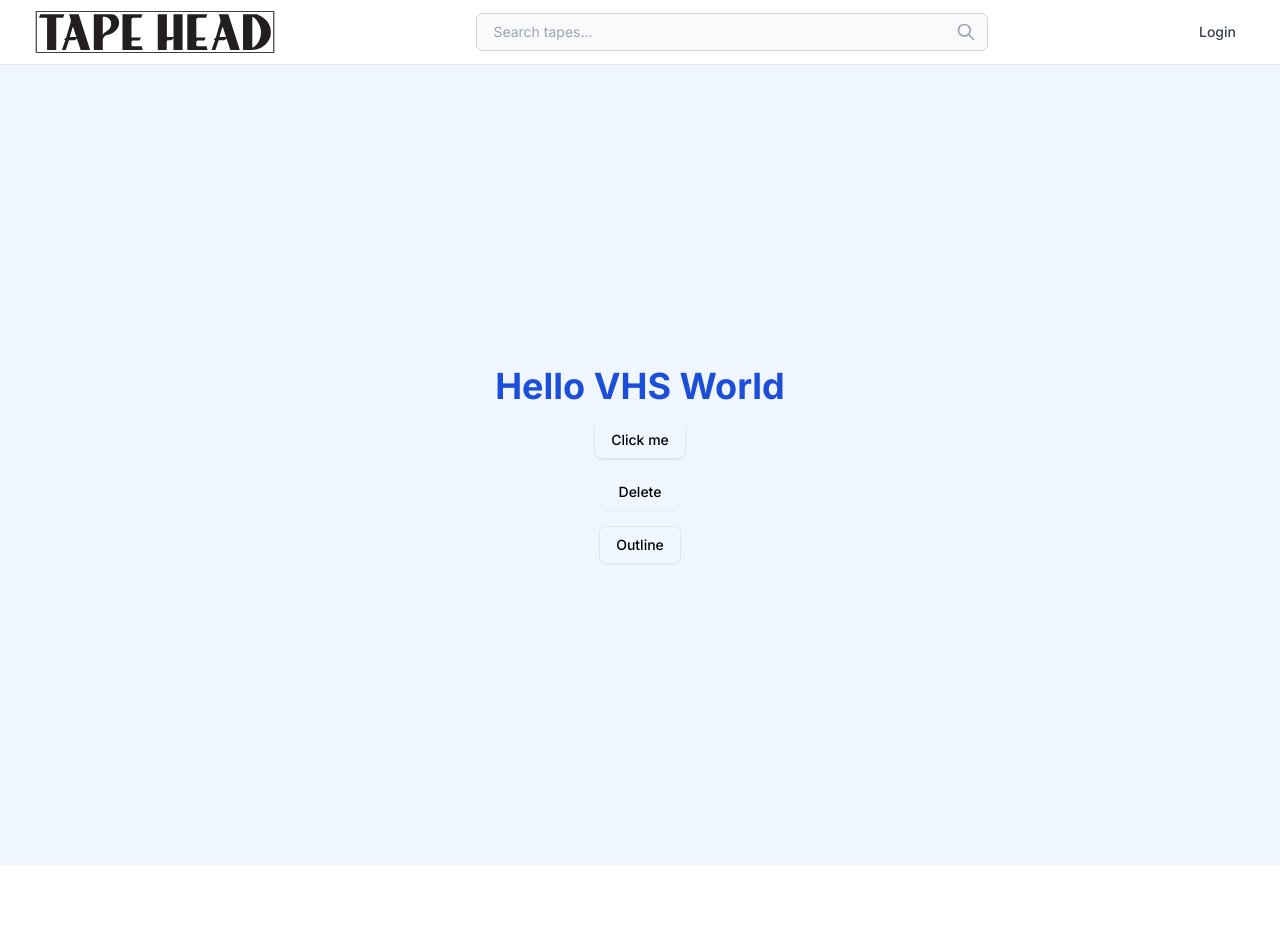
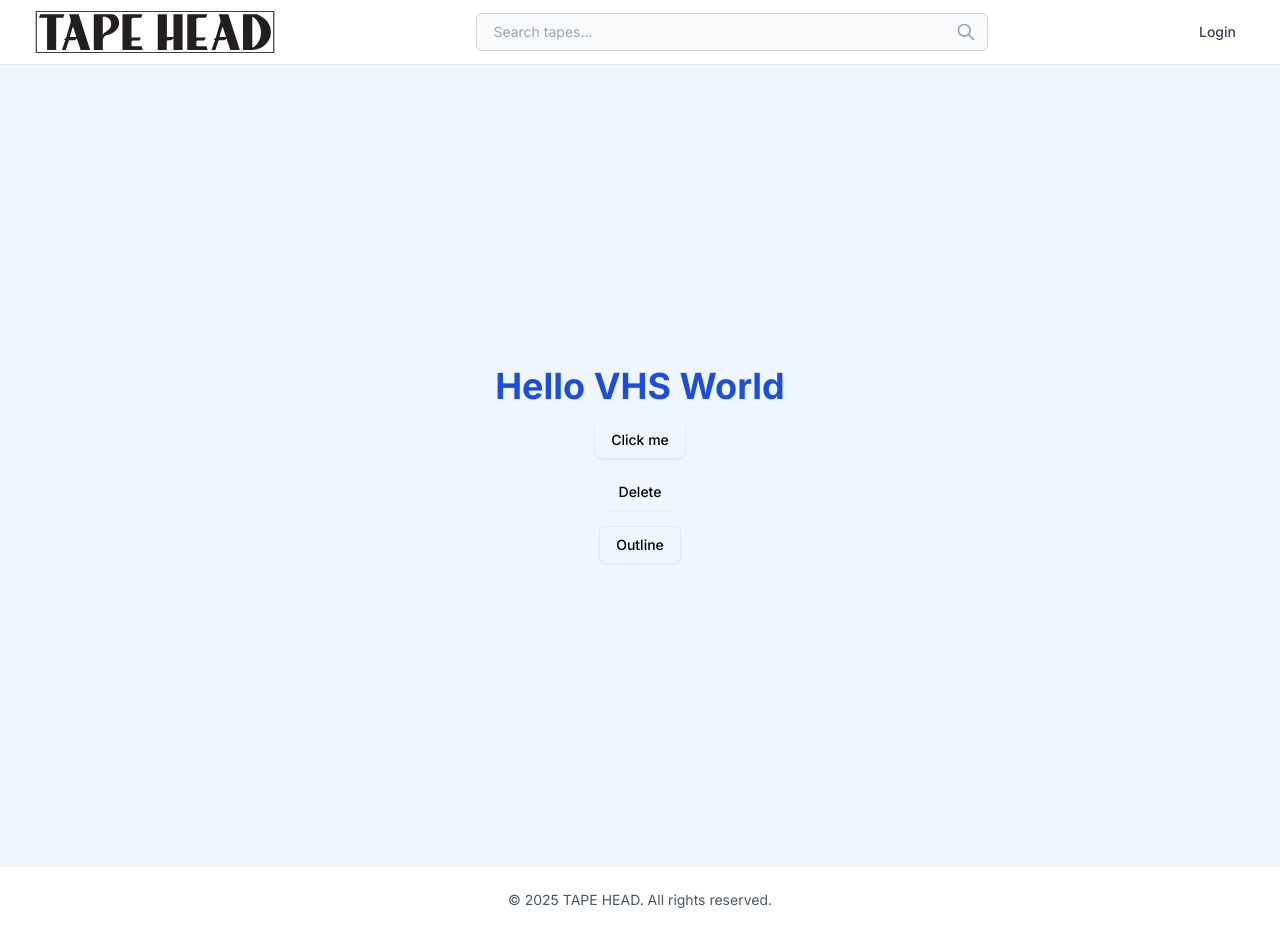
Before and after one commit to ledugani/tape-head, a Next.js app in the folder frontend/: page / in a window 1280 px wide. Before the commit the page ends 865 px from the top, so only its background shows below. Built offline with nearby package versions, Linux system fonts and the light colour scheme; no server answers.

Commit message:
#22 - feat: add Footer component to global layout

```diff
--- /dev/null
+++ b/frontend/app/components/Footer.tsx
@@ -0,0 +1,17 @@
+'use client';
+
+import React from 'react';
+
+export function Footer() {
+  const currentYear = new Date().getFullYear();
+
+  return (
+    <footer className="bg-white border-t border-gray-200 py-6">
+      <div className="max-w-7xl mx-auto px-4 sm:px-6 lg:px-8">
+        <div className="text-center text-sm text-gray-600">
+          <p>© {currentYear} TAPE HEAD. All rights reserved.</p>
+        </div>
+      </div>
+    </footer>
+  );
+}
--- a/frontend/app/layout.tsx
+++ b/frontend/app/layout.tsx
@@ -5,6 +5,7 @@
 import { OfflineProvider } from '@/lib/OfflineContext';
 import { ClientLayout } from './components/ClientLayout';
 import { Navbar } from './components/Navbar';
+import { Footer } from './components/Footer';
 
 const inter = Inter({ subsets: ['latin'] });
 
@@ -23,8 +24,13 @@
       <body className={inter.className} suppressHydrationWarning>
         <OfflineProvider>
           <AuthProvider>
-            <Navbar />
-            <ClientLayout>{children}</ClientLayout>
+            <div className="min-h-screen flex flex-col">
+              <Navbar />
+              <main className="flex-grow">
+                <ClientLayout>{children}</ClientLayout>
+              </main>
+              <Footer />
+            </div>
           </AuthProvider>
         </OfflineProvider>
       </body>
```
